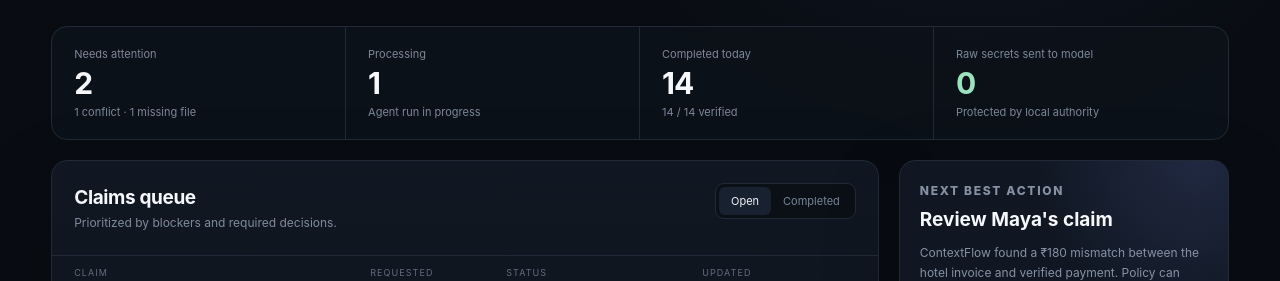
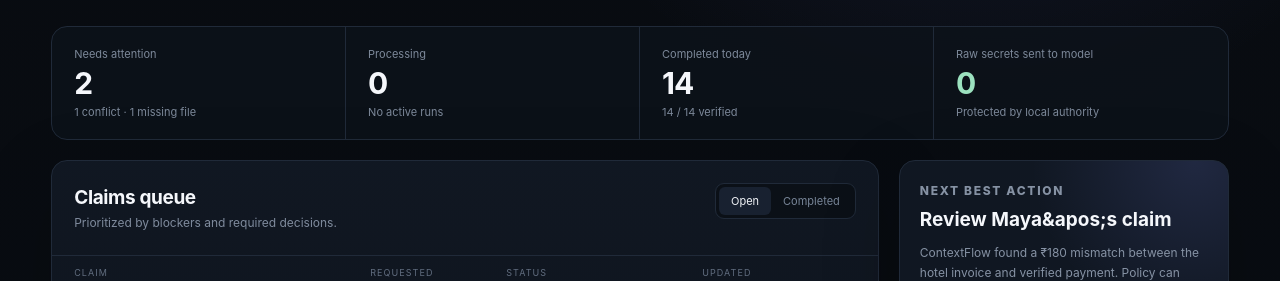
Before and after one commit to aadi-harale/contextflow-agent, a Next.js app in the folder apps/web/: page / in a window 1280 px wide. Shown: the part 251-532 px from the top of the page. Built offline with nearby package versions, Linux system fonts and the light colour scheme.

Commit message:
feat: make claims inbox reflect live workflow state

```diff
--- a/apps/web/app/page.tsx
+++ b/apps/web/app/page.tsx
@@ -1,18 +1,12 @@
+'use client';
+
 import Link from 'next/link';
+import { useEffect, useMemo, useState } from 'react';
+import { project } from '@/lib/projection';
+import { readRuntimeEvents } from '@/lib/client-events';
+import type { RuntimeEvent } from '@/lib/runtime';
 
-const claims = [
-  {
-    id: 'CF-1842',
-    employee: 'Maya Patel',
-    initials: 'MP',
-    type: 'Conference reimbursement',
-    requested: '₹27,170',
-    status: 'Needs review',
-    tone: 'warn',
-    detail: '1 evidence conflict',
-    updated: '2 min ago',
-    href: '/claims/CF-1842',
-  },
+const otherClaims = [
   {
     id: 'CF-1839',
     employee: 'Arjun Mehta',
@@ -40,6 +34,51 @@ const claims = [
 ];
 
 export default function Home() {
+  const [events, setEvents] = useState<RuntimeEvent[]>([]);
+  const state = useMemo(() => project(events), [events]);
+  const completed = state.status === 'Verified complete';
+  const hasPlan = events.some((event) => event.type === 'PLAN_READY');
+  const hasPolicy = events.some((event) => event.type === 'POLICY_ADJUSTMENT_APPLIED');
+
+  useEffect(() => {
+    const refresh = () => setEvents(readRuntimeEvents());
+    refresh();
+    const timer = window.setInterval(refresh, 500);
+    let channel: BroadcastChannel | null = null;
+    try {
+      channel = new BroadcastChannel('contextflow-runtime');
+      channel.onmessage = refresh;
+    } catch {
+      channel = null;
+    }
+    window.addEventListener('storage', refresh);
+    return () => {
+      window.clearInterval(timer);
+      channel?.close();
+      window.removeEventListener('storage', refresh);
+    };
+  }, []);
+
+  const mayaStatus = completed ? 'Verified complete' : hasPlan && hasPolicy ? 'Ready to execute' : events.length ? 'Processing' : 'Needs review';
+  const mayaTone = completed ? 'good' : hasPlan && hasPolicy ? 'good' : 'warn';
+  const mayaDetail = completed ? `Receipt ${state.receipt ?? 'TRV-2026-91827'}` : hasPlan && hasPolicy ? '1 approval required' : events.length ? 'Resolving evidence + policy' : '1 evidence conflict';
+
+  const claims = [
+    {
+      id: 'CF-1842',
+      employee: 'Maya Patel',
+      initials: 'MP',
+      type: 'Conference reimbursement',
+      requested: completed ? '₹26,990' : '₹27,170',
+      status: mayaStatus,
+      tone: mayaTone,
+      detail: mayaDetail,
+      updated: completed ? 'just now' : '2 min ago',
+      href: '/claims/CF-1842',
+    },
+    ...otherClaims,
+  ];
+
   return (
     <main className="appShell">
       <header className="appTopbar">
@@ -65,10 +104,10 @@ export default function Home() {
         </section>
 
         <section className="metricStrip">
-          <article><span>Needs attention</span><strong>2</strong><small>1 conflict · 1 missing file</small></article>
-          <article><span>Processing</span><strong>1</strong><small>Agent run in progress</small></article>
-          <article><span>Completed today</span><strong>14</strong><small>14 / 14 verified</small></article>
-          <article className="privacyMetric"><span>Raw secrets sent to model</span><strong>0</strong><small>Protected by local authority</small></article>
+          <article><span>Needs attention</span><strong>{completed ? '1' : '2'}</strong><small>{completed ? '1 missing file' : '1 conflict · 1 missing file'}</small></article>
+          <article><span>Processing</span><strong>{!completed && events.length ? '1' : '0'}</strong><small>{!completed && events.length ? 'Maya · CF-1842' : 'No active runs'}</small></article>
+          <article><span>Completed today</span><strong>{completed ? '15' : '14'}</strong><small>{completed ? '15 / 15 verified' : '14 / 14 verified'}</small></article>
+          <article className="privacyMetric"><span>Raw secrets sent to model</span><strong>{state.rawSecretsToModel}</strong><small>Protected by local authority</small></article>
         </section>
 
         <section className="queueLayout">
@@ -100,9 +139,9 @@ export default function Home() {
           <aside className="operationsRail">
             <div className="railCard spotlight">
               <p className="eyebrow">NEXT BEST ACTION</p>
-              <h3>Review Maya&apos;s claim</h3>
-              <p>ContextFlow found a ₹180 mismatch between the hotel invoice and verified payment. Policy can resolve it automatically.</p>
-              <Link className="primaryLink" href="/claims/CF-1842">Open claim →</Link>
+              <h3>{completed ? 'Maya&apos;s claim is verified' : hasPlan && hasPolicy ? 'Approve Maya&apos;s execution' : 'Review Maya&apos;s claim'}</h3>
+              <p>{completed ? 'The receipt, amount and submitted portal state all matched the intended reimbursement outcome.' : hasPlan && hasPolicy ? 'Evidence and policy are resolved. One human approval unlocks the external ExpenseHub execution.' : 'ContextFlow found a ₹180 mismatch between the hotel invoice and verified payment. Policy can resolve it automatically.'}</p>
+              <Link className="primaryLink" href={completed ? '/mission-control' : '/claims/CF-1842'}>{completed ? 'View proof →' : 'Open claim →'}</Link>
             </div>
 
             <div className="railCard">
```
